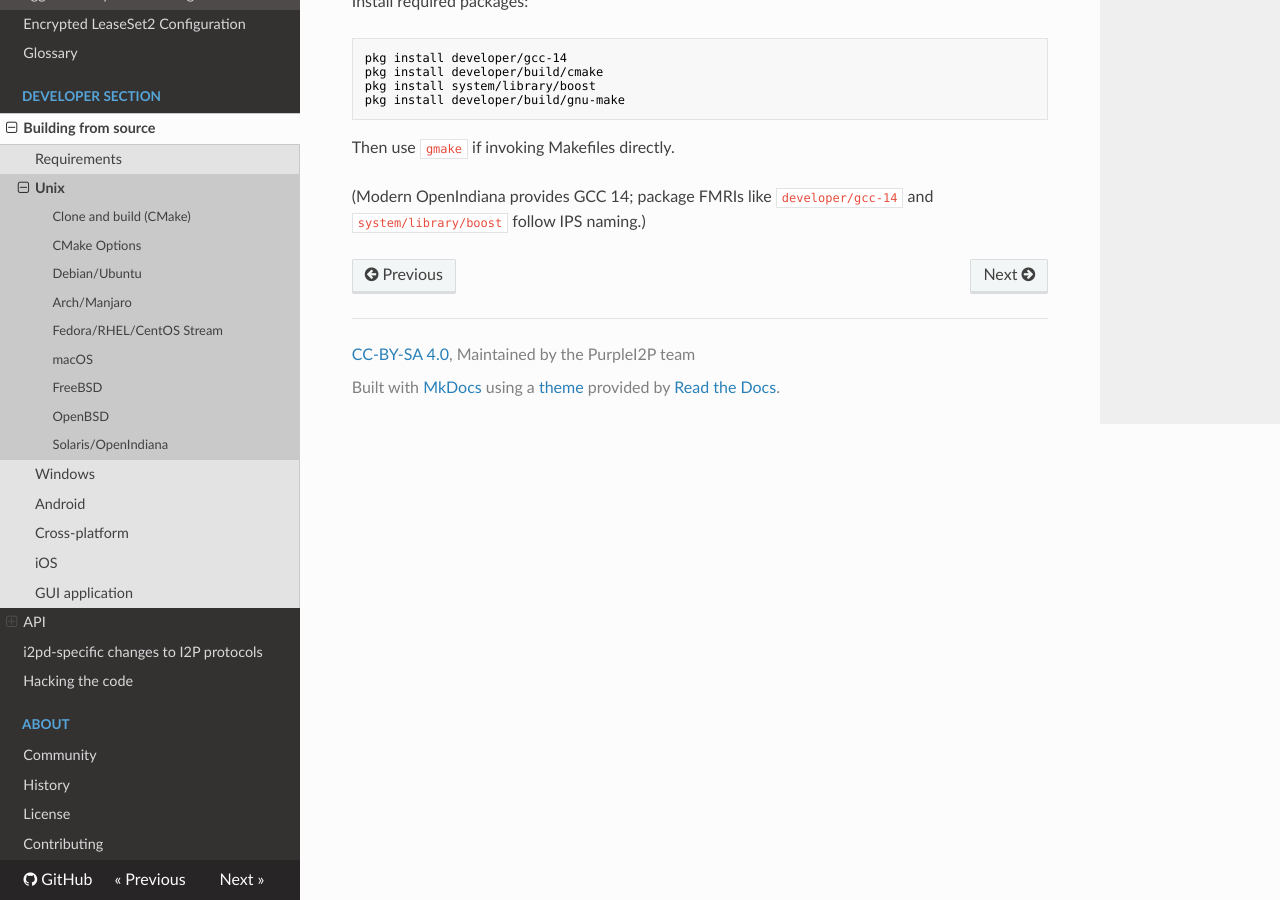
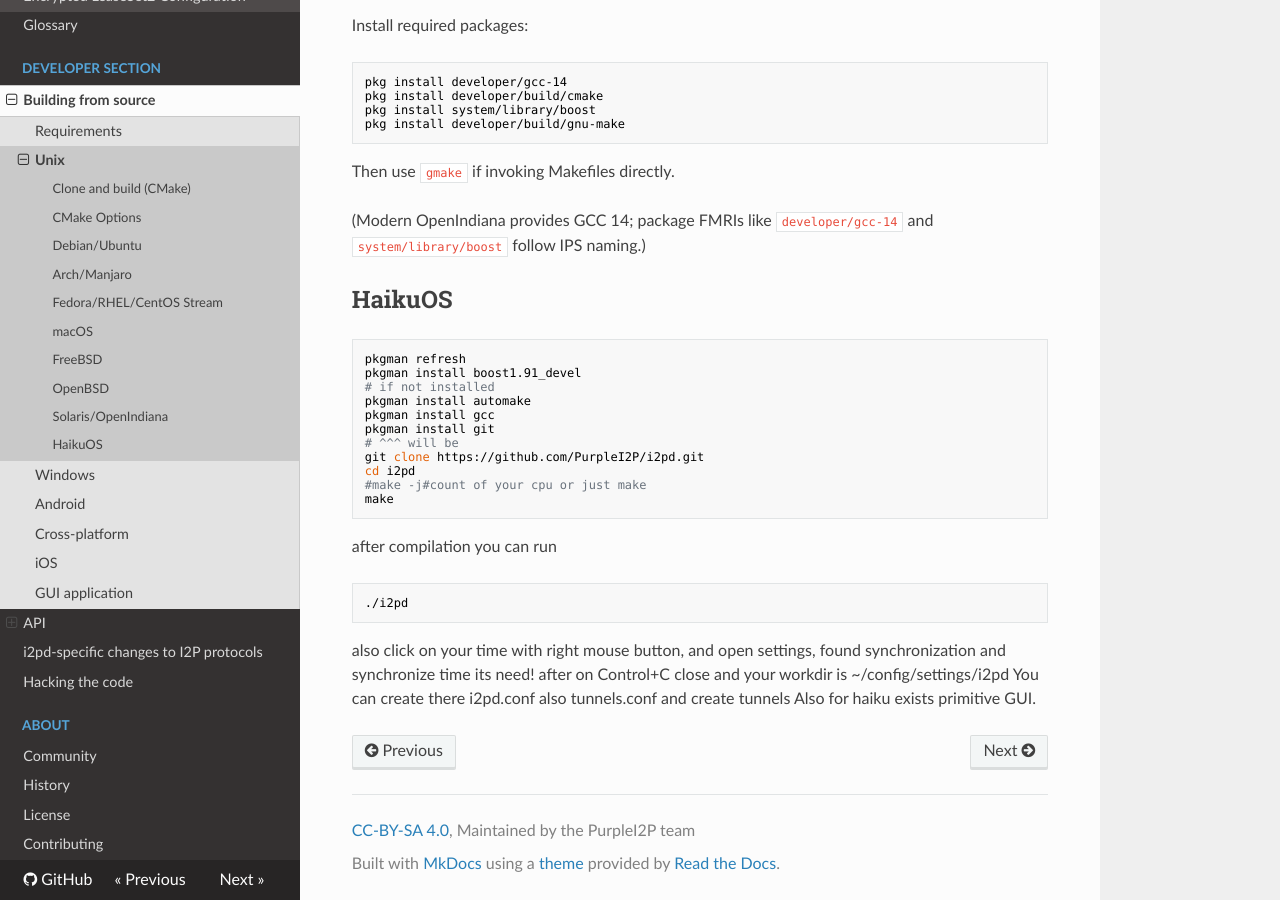
Before and after one commit to PurpleI2P/i2pd_docs_en, an MkDocs documentation site: the page built from docs/devs/building/unix.md, in a window 1280 px wide and 900 px high, scrolled down 4284 px. Built offline with MkDocs 1.6.1, drawn with Linux system fonts in a browser that asks for light colours; nearby versions of some CDN libraries; some of the changed text lies outside the part shown.

Commit message:
Haiku OS compilation example

````diff
--- a/docs/devs/building/unix.md
+++ b/docs/devs/building/unix.md
@@ -10,6 +10,7 @@ This doc covers:
 * [FreeBSD](#freebsd)
 * [OpenBSD](#openbsd)
 * [Solaris/OpenIndiana](#solaris-openindiana)
+* [HaikuOS](#HaikuOS)
 
 Make sure you have all required dependencies installed for your system.
 See [this](requirements.md) page for common requirements.
@@ -226,3 +227,28 @@ pkg install developer/build/gnu-make
 Then use `gmake` if invoking Makefiles directly.
 
 (Modern OpenIndiana provides GCC 14; package FMRIs like `developer/gcc-14` and `system/library/boost` follow IPS naming.)
+
+## HaikuOS
+```bash
+pkgman refresh
+pkgman install boost1.91_devel
+# if not installed
+pkgman install automake
+pkgman install gcc
+pkgman install git
+# ^^^ will be
+git clone https://github.com/PurpleI2P/i2pd.git
+cd i2pd
+#make -j#count of your cpu or just make
+make
+```
+
+after compilation you can run
+```bash
+./i2pd
+```
+
+also click on your time with right mouse button, and open settings, found synchronization and synchronize time its need!
+after on Control+C close and your workdir is ~/config/settings/i2pd
+You can create there i2pd.conf also tunnels.conf and create tunnels
+Also for haiku exists primitive GUI.
````
